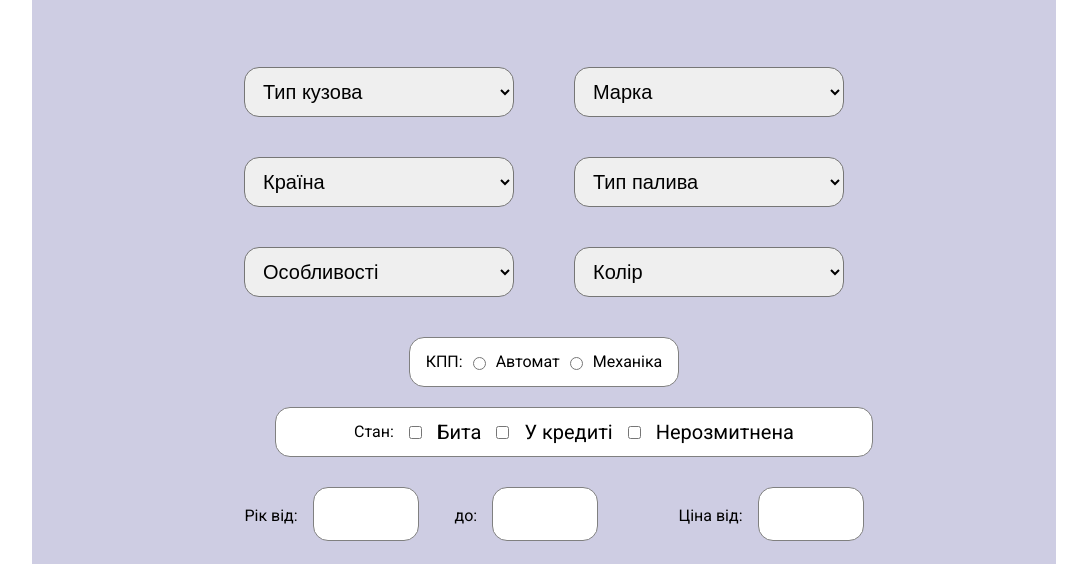
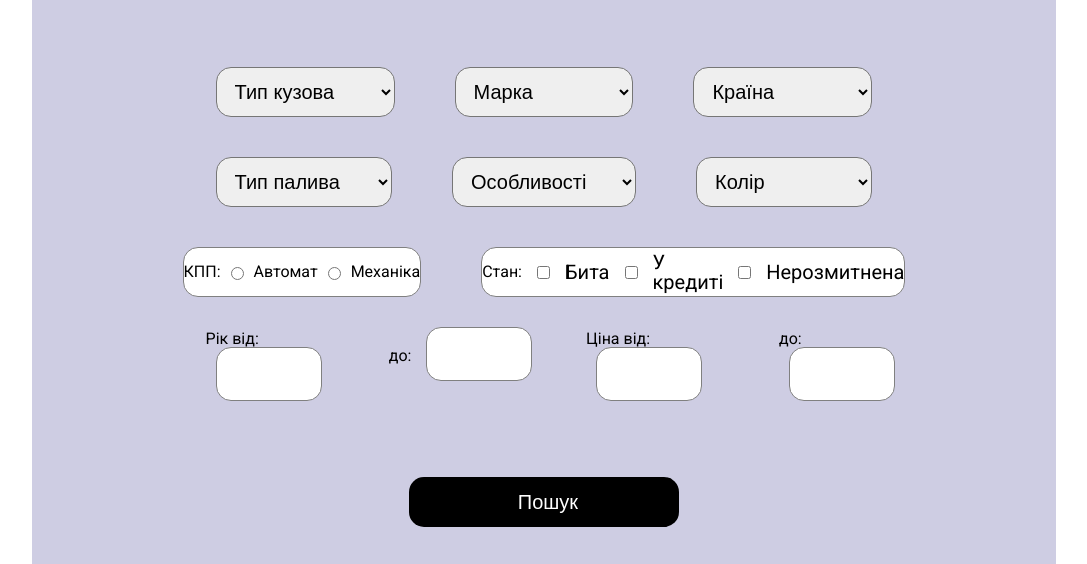
Before and after one commit to Jjcofa/Fullstack-JS, a plain HTML site: page dz06/index.html in a window 1280 px wide. Shown: the part 219-783 px from the top of the page, without its empty margins (96-1183 px from the left). Drawn offline with Linux system fonts and the light colour scheme.

Commit message:
Ещё правки

```diff
--- a/dz06/css/style.css
+++ b/dz06/css/style.css
@@ -63,6 +63,12 @@ body {
     flex-wrap: wrap;
     width: 70%;
     margin: 50px auto;
+    justify-content: center;
+}
+
+.group__wrapper {
+    display: flex;
+    width: 100%;
     justify-content: center;
 }
 
--- a/dz06/index.html
+++ b/dz06/index.html
@@ -19,6 +19,7 @@
         </header>
         <img class="header__image" src="img/search.png" alt="search">
         <form action="https://fom.in.ua/echo" method="post" class="search">
+                <div class="group__wrapper">
                     <select class="search__group" name="body-type">
                         <option value="#">Тип кузова</option>
                         <option value="Седан">Седан</option>
@@ -40,6 +41,8 @@
                         <option value="Корея">Корея</option>
                         <option value="Франція">Франція</option>
                     </select>
+                </div>
+                <div class="group__wrapper">
                     <select class="search__group" name="fuel-type">
                         <option value="#">Тип палива</option>
                         <option value="Бензин">Бензин</option>
@@ -58,6 +61,8 @@
                         <option value="Червоний">Червоний</option>
                         <option value="Синій">Синій</option>
                     </select>
+                </div>
+                    <div class="group__wrapper">
                         <div class="search__group--kpp">
                             <p>КПП:</p>
                             <input type="radio" name="kpp-type" value="Автомат" class="search__group--kpp-add">
@@ -65,20 +70,21 @@
                             <input type="radio" name="kpp-type" value="Механіка" class="search__group--kpp-add">
                             <label>Механіка</label><br>
                         </div>
-                </select>
                     <div class="search__group--condition">
                         <label>Стан:</label>
                         <input class="search__group--condition-add" type="checkbox" name="condition" value="Бита"> Бита
                         <input class="search__group--condition-add" type="checkbox" name="condition" value="У кредиті"> У кредиті
                         <input class="search__group--condition-add" type="checkbox" name="condition" value="Нерозмитнена"> Нерозмитнена
                     </div>
+                    </div>
+                <div class="group__wrapper">
                     <div class="search__group--year">
                         <label>Рік від:</label>
                         <input class="search__group--year-add" type="number" name="year-from" min="1980">
                     </div>
                     <div class="search__group--year">
                         <label>до:</label>
-                    <input class="search__group--year-add" type="number" name="year-to" max="2023">
+                        <input class="search__group--year-add" type="number" name="year-to" min="1980" max="2023">
                     </div>
                     <div class="search__group--price">
                         <label>Ціна від:</label>
@@ -86,9 +92,12 @@
                     </div>
                     <div class="search__group--price">
                         <label>до:</label>
-                    <input class="search__group--price-add" type="number" name="price-to">
+                        <input class="search__group--price-add" type="number" name="price-to" min="0">
                     </div>
+                </div>
+                <div class="group__wrapper">
                     <input class="search__group--btn" type="submit" value="Пошук">
+                </div>
         </form>
         <footer class="footer">
             <p class="footer__item">Designed by <span class="footer__item-add">Bohdan Kovalenko</span> for <span class="footer__item-add">Hillel</span></p>
```
Also changed, not shown: dz06/pages/login.html (+4 -2 lines), dz06/pages/register.html (+8 -4 lines). Lines whose indentation alone changed are shown as unchanged.
